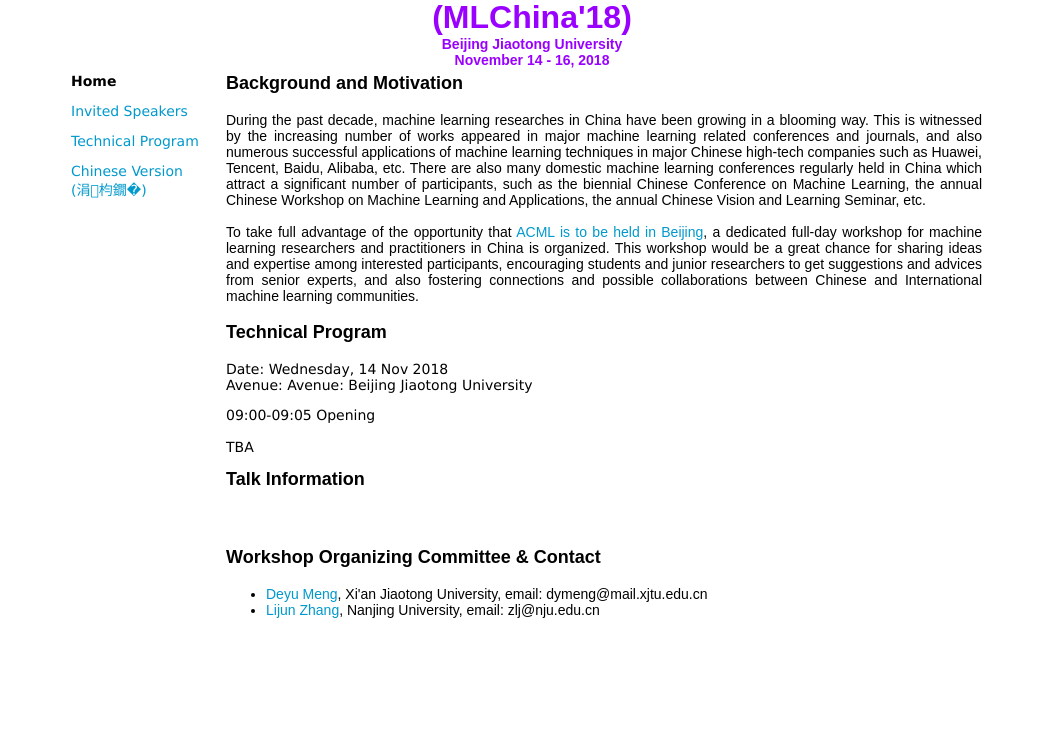
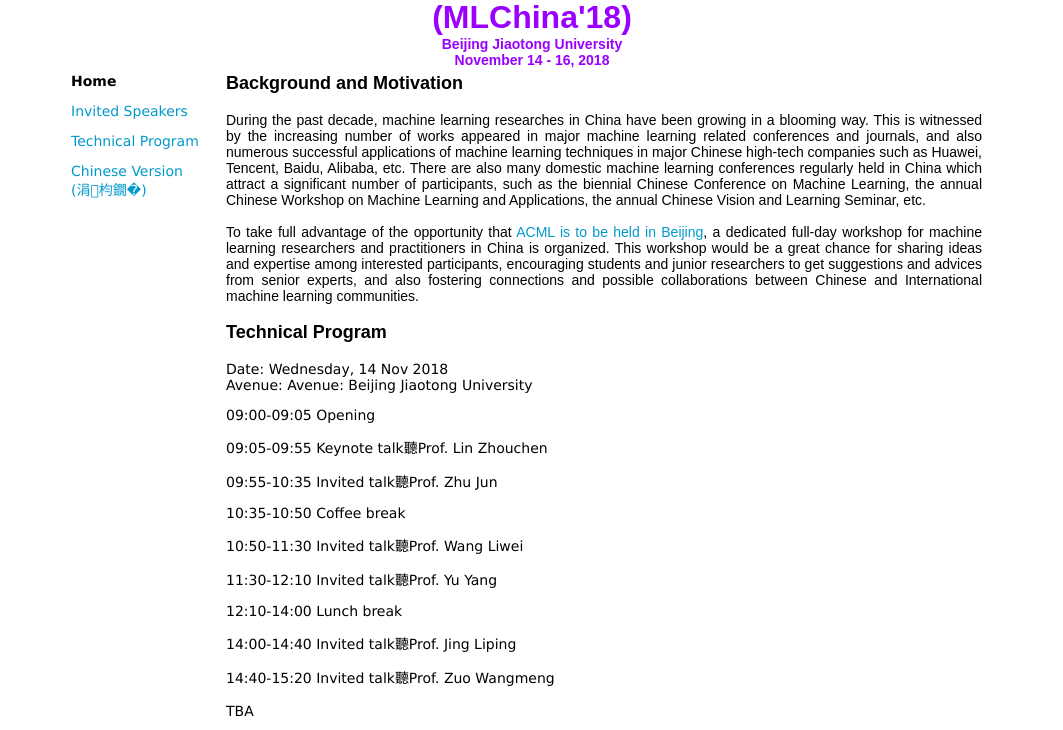
Before and after one commit to mlchina18/mlchina18.github.io, a plain HTML site: page index.html in a window 1280 px wide. Shown: the part 216-946 px from the top of the page, without its empty margins (108-1171 px from the left). Drawn offline with Linux system fonts and the light colour scheme.

Commit message:
Update index.html

```diff
--- a/index.html
+++ b/index.html
@@ -104,6 +104,14 @@ November 14 - 16, 2018</span><br>
                <p >Date: Wednesday, 14 Nov 2018<br>
                  Avenue: Avenue: Beijing Jiaotong University </p>
                <p >09:00-09:05 Opening<br/>
+	       <p >09:05-09:55 Keynote talk Prof. Lin Zhouchen<br/>
+               <p >09:55-10:35 Invited talk Prof. Zhu Jun<br/>
+               <p >10:35-10:50 Coffee break<br/>
+               <p >10:50-11:30 Invited talk Prof. Wang Liwei<br/>
+               <p >11:30-12:10 Invited talk Prof. Yu Yang<br/>
+               <p >12:10-14:00 Lunch break<br/>
+               <p >14:00-14:40 Invited talk Prof. Jing Liping<br/>
+               <p >14:40-15:20 Invited talk Prof. Zuo Wangmeng<br/>
                  <br/>
                  TBA
                </p>
```
